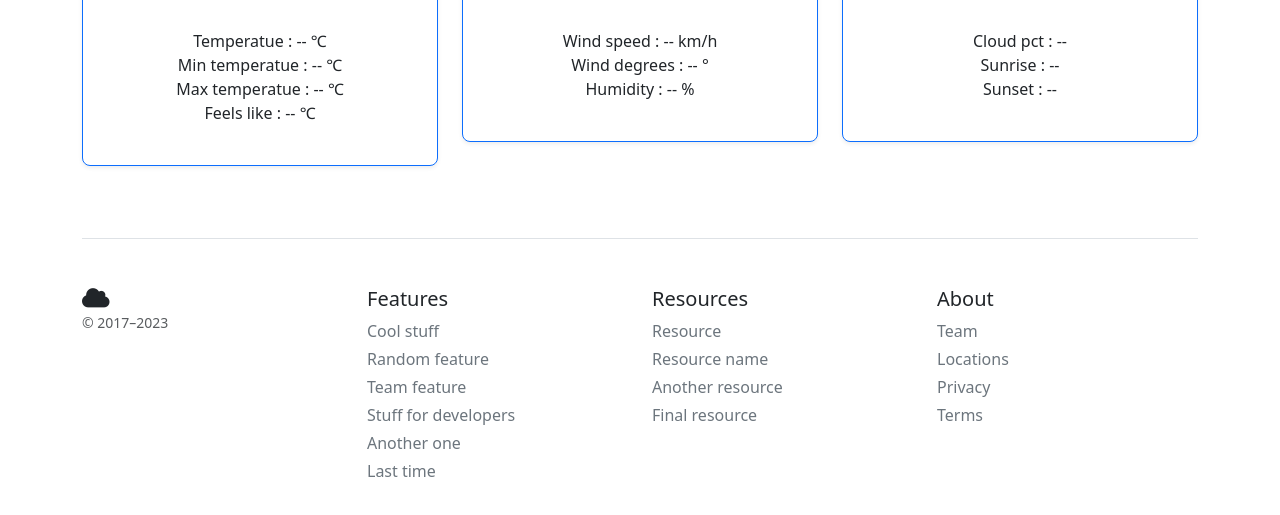
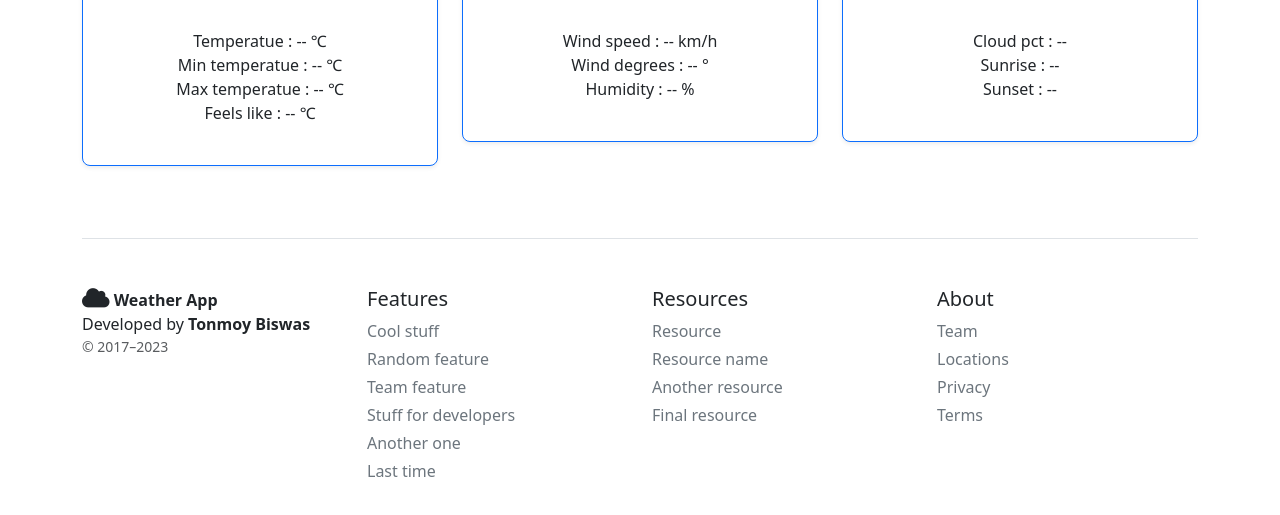
Before and after one commit to Tonmoy1912/Weather-App, a plain HTML site: page index.html in a window 1280 px wide. Shown: the part 327-842 px from the top of the page. Drawn offline with nearby package versions, Linux system fonts and the light colour scheme; a script that the page names is missing.

Commit message:
author added

```diff
--- a/index.html
+++ b/index.html
@@ -242,6 +242,9 @@
       <div class="col-12 col-md">
         <!-- <img class="mb-2" src="/docs/5.3/assets/brand/bootstrap-logo.svg" alt="" width="24" height="19"> -->
         <i class="fa-solid fa-cloud" style="font-size: 22px;"></i>
+        <span><strong>Weather App</strong> </span>
+        <br>
+        <span>Developed by <strong>Tonmoy Biswas</strong> </span>
         <small class="d-block mb-3 text-body-secondary">&copy; 2017–2023</small>
       </div>
       <div class="col-6 col-md">
```
